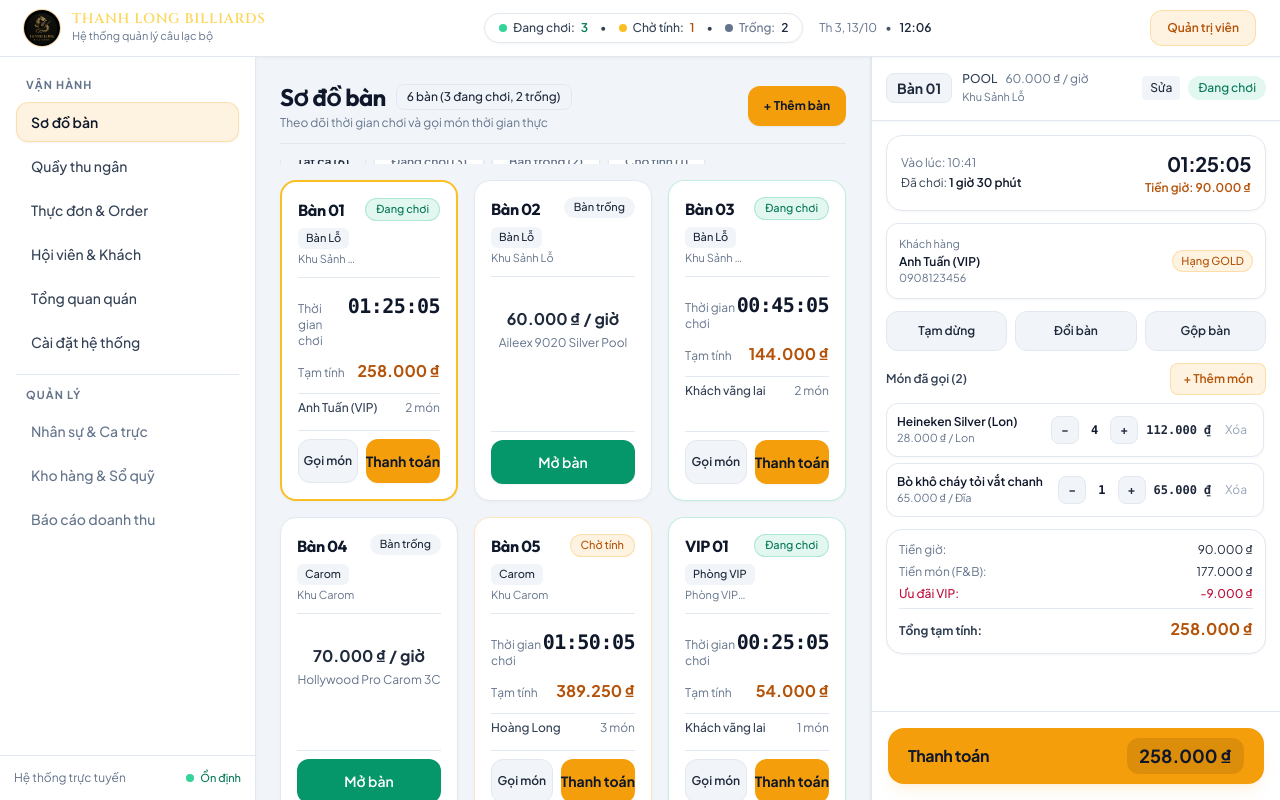
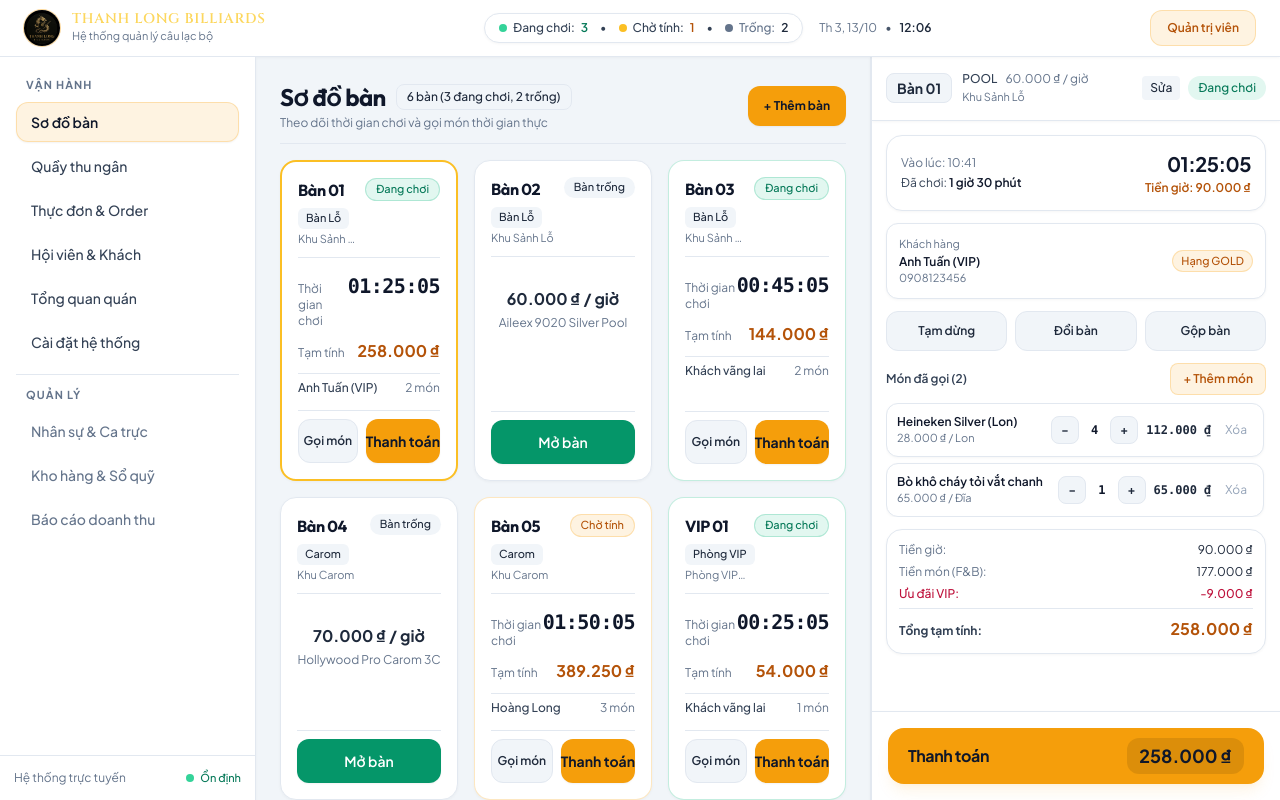
Before and after one commit to ngquanh227-code/thanhlong-billiards, a React (Vite) app: page / in a window 1280 px wide. Built offline with nearby package versions, Linux system fonts and the light colour scheme.

Commit message:
Completely remove table status filter bar and show all tables directly

```diff
--- a/src/components/tables/TableMapView.tsx
+++ b/src/components/tables/TableMapView.tsx
@@ -38,7 +38,6 @@ export const TableMapView: React.FC = () => {
     addToast,
   } = useApp();
 
-  const [statusFilter, setStatusFilter] = useState<string>('ALL');
 
   // Currently selected table for the stationary panel
   const [selectedTableId, setSelectedTableId] = useState<string>(() => {
@@ -129,10 +128,6 @@ export const TableMapView: React.FC = () => {
     setIsTableModalOpen(false);
   };
 
-  // Filter logic: Only by status
-  const filteredTables = tables.filter((table) => {
-    return statusFilter === 'ALL' || table.status === statusFilter;
-  });
 
   const playingCount = tables.filter((t) => t.status === 'PLAYING').length;
   const waitingCount = tables.filter((t) => t.status === 'WAITING_PAYMENT').length;
@@ -214,55 +209,9 @@ export const TableMapView: React.FC = () => {
           </div>
         </div>
 
-        {/* Status Filters Only (Simplified, Elegant, Clean) */}
-        <div className="flex items-center gap-2 overflow-x-auto no-scrollbar py-0.5">
-          <button
-            onClick={() => setStatusFilter('ALL')}
-            className={`h-9 px-4 rounded-xl font-semibold text-xs transition-all whitespace-nowrap shrink-0 flex items-center justify-center ${
-              statusFilter === 'ALL'
-                ? 'bg-slate-800 text-white shadow-sm border border-slate-700'
-                : 'bg-slate-900/60 text-slate-400 hover:text-white border border-slate-800/80 hover:border-slate-700'
-            }`}
-          >
-            Tất cả ({tables.length})
-          </button>
-          <button
-            onClick={() => setStatusFilter('PLAYING')}
-            className={`h-9 px-4 rounded-xl font-semibold text-xs transition-all whitespace-nowrap shrink-0 flex items-center justify-center ${
-              statusFilter === 'PLAYING'
-                ? 'bg-emerald-500/20 text-emerald-300 shadow-sm border border-emerald-500/40'
-                : 'bg-slate-900/60 text-slate-400 hover:text-white border border-slate-800/80 hover:border-slate-700'
-            }`}
-          >
-            Đang chơi ({playingCount})
-          </button>
-          <button
-            onClick={() => setStatusFilter('AVAILABLE')}
-            className={`h-9 px-4 rounded-xl font-semibold text-xs transition-all whitespace-nowrap shrink-0 flex items-center justify-center ${
-              statusFilter === 'AVAILABLE'
-                ? 'bg-slate-800 text-white shadow-sm border border-slate-700'
-                : 'bg-slate-900/60 text-slate-400 hover:text-white border border-slate-800/80 hover:border-slate-700'
-            }`}
-          >
-            Bàn trống ({availableCount})
-          </button>
-          {waitingCount > 0 && (
-            <button
-              onClick={() => setStatusFilter('WAITING_PAYMENT')}
-              className={`h-9 px-4 rounded-xl font-semibold text-xs transition-all whitespace-nowrap shrink-0 flex items-center justify-center ${
-                statusFilter === 'WAITING_PAYMENT'
-                  ? 'bg-amber-500/20 text-amber-300 shadow-sm border border-amber-500/40'
-                  : 'bg-slate-900/60 text-slate-400 hover:text-white border border-slate-800/80 hover:border-slate-700'
-              }`}
-            >
-              Chờ tính ({waitingCount})
-            </button>
-          )}
-        </div>
-
         {/* Tables Grid Map */}
         <div className="grid grid-cols-1 sm:grid-cols-2 xl:grid-cols-3 gap-4 pb-6">
-          {filteredTables.map((table) => {
+          {tables.map((table) => {
             const activeSession = getActiveSessionForTable(table.id);
             const rule = pricingRules.find((r) => r.type === table.type);
 
```
